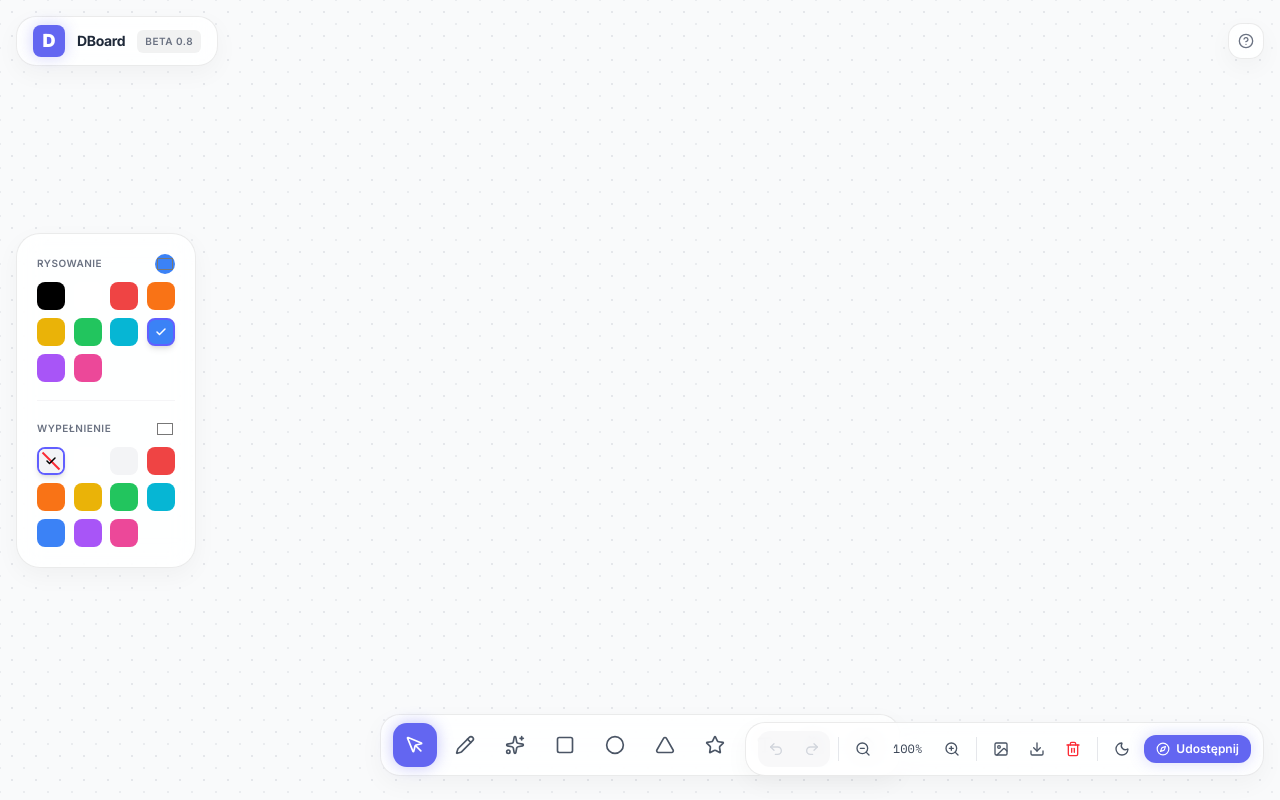
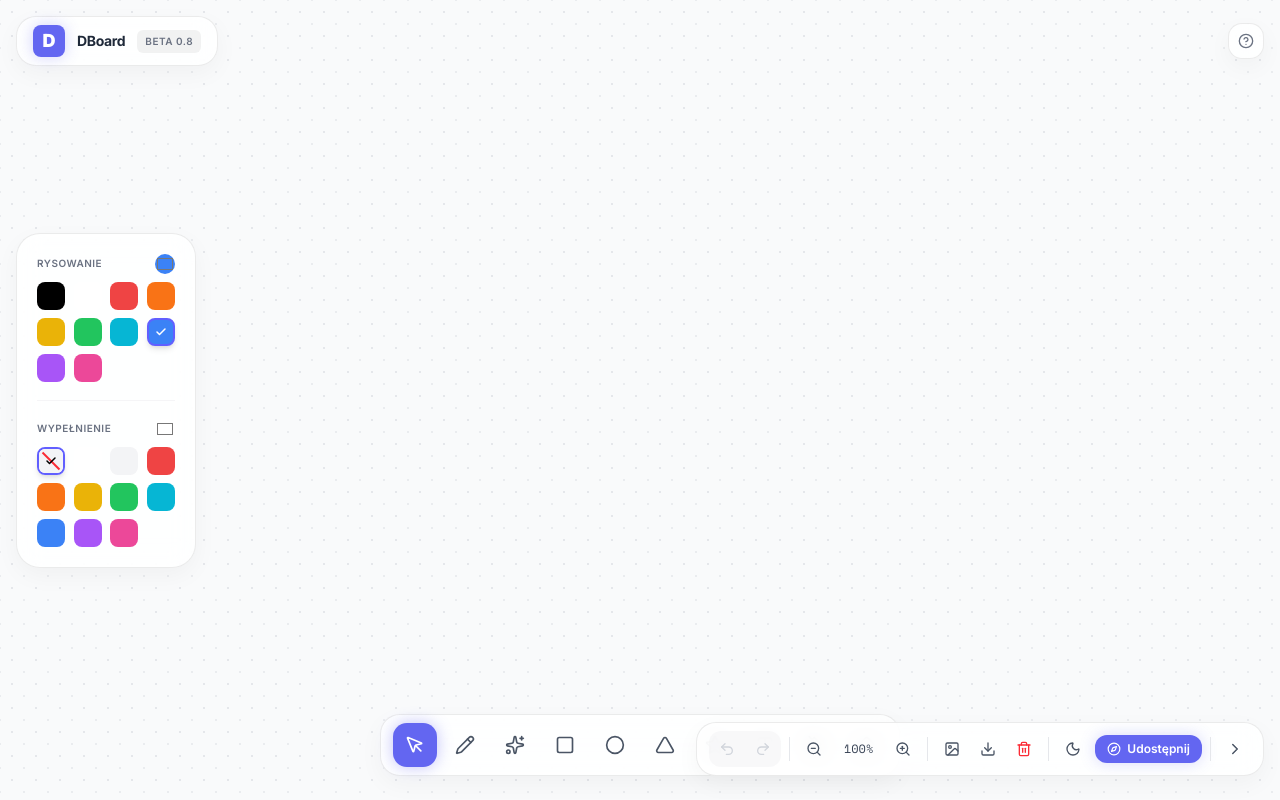
Before and after one commit to Collappo/DBoard, a React (Vite) app: page / in a window 1280 px wide. Built offline with nearby package versions, Linux system fonts and the light colour scheme; a web font is replaced by a local one.

Commit message:
feat: add minimization boxes and improve layout view

```diff
--- a/src/App.tsx
+++ b/src/App.tsx
@@ -1217,12 +1217,12 @@ export default function App() {
   const handleWheel = (e: React.WheelEvent<HTMLCanvasElement>) => {
     e.preventDefault();
 
-    // Zoom on pinch trackpad or scroll wheel with Ctrl
-    if (e.ctrlKey || e.metaKey) {
-      const zoomIntensity = 0.08;
-      const canvas = canvasRef.current;
-      if (!canvas) return;
-
+    const canvas = canvasRef.current;
+    if (!canvas) return;
+
+    // Zoom directly with scroll wheel up/down (deltaY)
+    if (e.deltaY !== 0) {
+      const zoomIntensity = 0.05;
       const rect = canvas.getBoundingClientRect();
       const mouseX = e.clientX - rect.left;
       const mouseY = e.clientY - rect.top;
@@ -1230,22 +1230,22 @@ export default function App() {
       const wheel = e.deltaY < 0 ? 1 : -1;
       const nextZoom = Math.min(4, Math.max(0.15, Number((canvasState.zoom + wheel * zoomIntensity).toFixed(2))));
 
-      // Keep cursor position absolute in canvas coordinate space after zoom shift
       const zoomFactor = nextZoom / canvasState.zoom;
       const nextPanX = mouseX - (mouseX - canvasState.panX) * zoomFactor;
       const nextPanY = mouseY - (mouseY - canvasState.panY) * zoomFactor;
 
-      setCanvasState({
+      setCanvasState((prev) => ({
         zoom: nextZoom,
         panX: nextPanX,
         panY: nextPanY,
-      });
-    } else {
-      // Normal two-finger / wheel pan scroll navigation
+      }));
+    }
+
+    // Pan horizontally on deltaX
+    if (e.deltaX !== 0) {
       setCanvasState((prev) => ({
         ...prev,
         panX: prev.panX - e.deltaX,
-        panY: prev.panY - e.deltaY,
       }));
     }
   };
@@ -1680,8 +1680,8 @@ export default function App() {
               <span>Instrukcja nawigacji</span>
             </h3>
             <ul className="text-xs space-y-2.5 text-gray-600 dark:text-gray-400 leading-relaxed list-disc list-inside">
-              <li><strong>Poruszanie się po tablicy:</strong> Przeciągnij dwoma palcami na gładziku, użyj scrolla myszy lub przytrzymaj prawy/środkowy przycisk myszy i draguj.</li>
-              <li><strong>Przybliżanie i oddalanie:</strong> Trzymaj <kbd className="bg-gray-100 dark:bg-gray-800 px-1 py-0.5 rounded border border-gray-200 dark:border-gray-700 font-mono text-[10px]">Ctrl</kbd> lub <kbd className="bg-gray-100 dark:bg-gray-800 px-1 py-0.5 rounded border border-gray-200 dark:border-gray-700 font-mono text-[10px]">Cmd</kbd> i kręć rolką myszy. Możesz też kliknąć wskaźnik procentowy w konsoli.</li>
+              <li><strong>Poruszanie się po tablicy:</strong> Przeciągnij dwoma palcami poziomo na gładziku lub przytrzymaj prawy/środkowy przycisk myszy i draguj.</li>
+              <li><strong>Przybliżanie i oddalanie:</strong> Kręć kółkiem myszy (scroll góra/dół) bezpośrednio. Możesz też kliknąć wskaźnik procentowy w konsoli.</li>
               <li><strong>Zaznaczanie:</strong> Narzędziem Pointer kliknij na element lub przeciągnij nad wieloma, aby utworzyć obszar zaznaczenia.</li>
               <li><strong>Transformacje:</strong> Przeciągaj krawędzie zaznaczonego wektora, aby go skalować, lub kółko na górze, aby nim obracać.</li>
               <li><strong>Klawisze skrótu:</strong> <kbd className="bg-gray-100 dark:bg-gray-800 px-1 py-0.5 rounded border border-gray-200 dark:border-gray-700 font-mono text-[10px]">Del</kbd> usuwa zaznaczenie, a strzałki pozwalają przesuwać elementy o pojedyncze piksele.</li>
--- a/src/components/CanvasControls.tsx
+++ b/src/components/CanvasControls.tsx
@@ -1,4 +1,5 @@
-import React, { useState, useRef } from 'react';
+import React, { useState, useRef, useEffect } from 'react';
+import gsap from 'gsap';
 import {
   ZoomIn,
   ZoomOut,
@@ -12,7 +13,11 @@ import {
   Sun,
   Moon,
   Compass,
-  Download
+  Download,
+  ChevronLeft,
+  ChevronRight,
+  Eye,
+  EyeOff
 } from 'lucide-react';
 import { CanvasState } from '../types';
 
@@ -50,7 +55,19 @@ export default function CanvasControls({
   const [showImageMenu, setShowImageMenu] = useState(false);
   const [showLinkInput, setShowLinkInput] = useState(false);
   const [imageUrl, setImageUrl] = useState('');
+  const [isMinimized, setIsMinimized] = useState(false);
   const fileInputRef = useRef<HTMLInputElement>(null);
+  const panelRef = useRef<HTMLDivElement>(null);
+
+  useEffect(() => {
+    if (panelRef.current) {
+      gsap.fromTo(
+        panelRef.current,
+        { scale: 0.95, opacity: 0.7 },
+        { scale: 1, opacity: 1, duration: 0.25, ease: 'back.out(1.2)' }
+      );
+    }
+  }, [isMinimized]);
 
   const handleZoomIn = () => {
     setCanvasState((prev) => ({ ...prev, zoom: Math.min(4, Number((prev.zoom + 0.1).toFixed(1))) }));
@@ -149,8 +166,26 @@ export default function CanvasControls({
       )}
 
       {/* Primary Action Panel (Główna wisząca konsola) */}
-      <div className="flex items-center gap-2 px-3 py-2 rounded-[20px] glass-panel shadow-2xl pointer-events-auto border border-gray-200/50 dark:border-gray-800/50">
-
+      <div
+        ref={panelRef}
+        className="flex items-center gap-2 rounded-[20px] glass-panel shadow-2xl pointer-events-auto border border-gray-200/50 dark:border-gray-800/50 overflow-hidden"
+      >
+        {isMinimized ? (
+          <div className="flex items-center gap-2 px-3 py-2">
+            <button
+              onClick={() => setIsMinimized(false)}
+              className="w-8 h-8 rounded-[10px] flex items-center justify-center hover:bg-gray-100 dark:hover:bg-white/5 text-gray-600 dark:text-[#a1a1aa] hover:text-gray-900 dark:hover:text-white cursor-pointer transition-all active:scale-90"
+              title="Maksymalizuj panel"
+            >
+              <ChevronLeft className="w-4.5 h-4.5" />
+            </button>
+            <div className="w-px h-6 bg-gray-200 dark:bg-gray-800" />
+            <span className="text-xs font-mono font-semibold px-2 text-gray-700 dark:text-gray-300">
+              {Math.round(canvasState.zoom * 100)}%
+            </span>
+          </div>
+        ) : (
+          <div className="flex items-center gap-2 px-3 py-2">
             {/* Undo/Redo Group */}
             <div className="flex items-center gap-1 bg-gray-100/60 dark:bg-white/5 rounded-xl p-0.5">
               <button
@@ -266,6 +301,19 @@ export default function CanvasControls({
                 <span>Udostępnij</span>
               </button>
             </div>
+
+            <div className="w-px h-6 bg-gray-200 dark:bg-gray-800" />
+
+            {/* Minimize button */}
+            <button
+              onClick={() => setIsMinimized(true)}
+              className="w-8 h-8 rounded-[10px] flex items-center justify-center hover:bg-gray-100 dark:hover:bg-white/5 text-gray-600 dark:text-[#a1a1aa] hover:text-gray-900 dark:hover:text-white cursor-pointer transition-all active:scale-90"
+              title="Zminimalizuj panel"
+            >
+              <ChevronRight className="w-4.5 h-4.5" />
+            </button>
+          </div>
+        )}
       </div>
 
       {/* Hidden file input */}
```
Also changed, not shown: 1 other file (tests, documents, lock files or other folders). Lines whose indentation alone changed are shown as unchanged.
